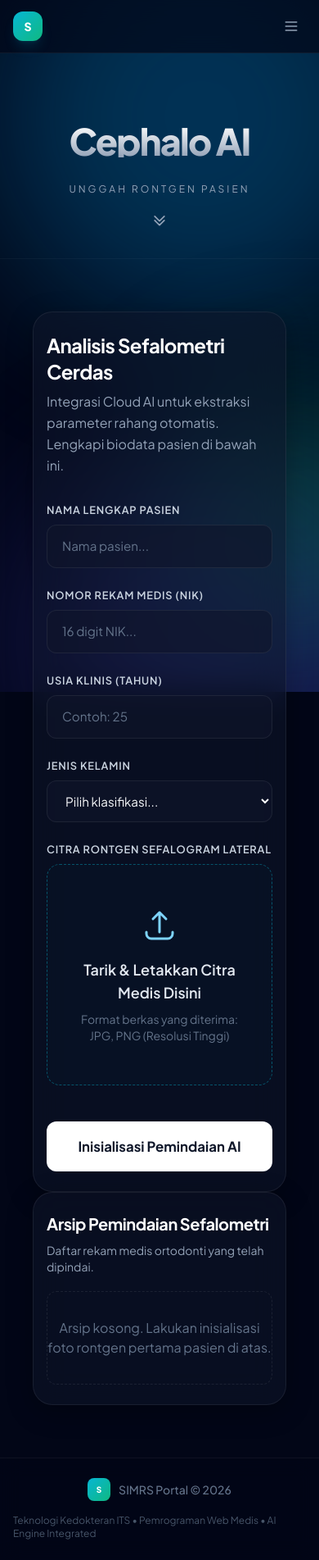
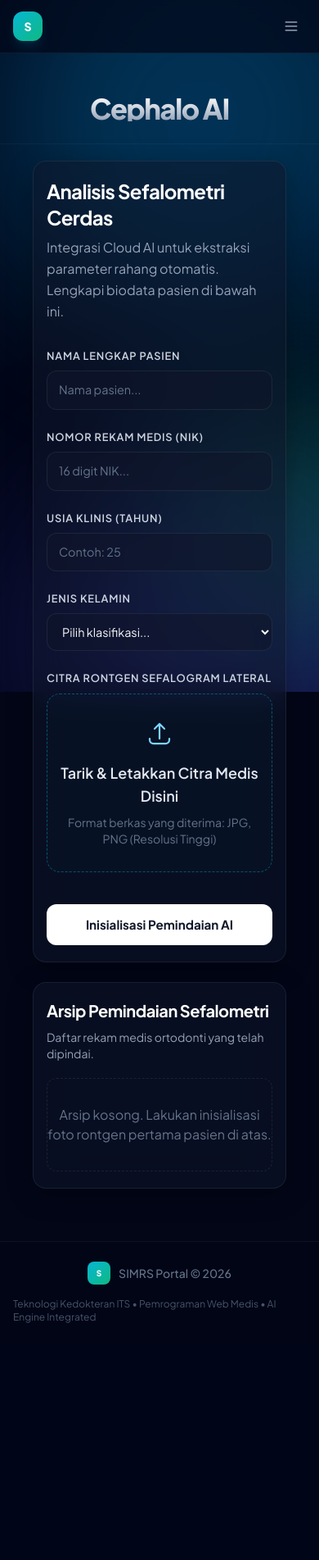
Before and after one commit to AlfaRezZ05/simrs-cephalo, a PHP site: page /predict/cephalo/index.php in a window 390 px wide. Shown: the whole page at 82% size. After the commit the page ends 1614 px from the top, so only its background shows below. Run offline with PHP 8.4, Linux system fonts and the light colour scheme; the visitor is signed in with stand-in values (Sample User, id 1); data that the repository does not hold is empty; some libraries are stand-ins or nearby versions.

Commit message:
style: optimize mobile responsive layouts, typography, and vertical paddings

```diff
--- a/cephalo/index.php
+++ b/cephalo/index.php
@@ -139,27 +139,57 @@ $pageTitle = 'Poli Gigi — Cephalo AI';
         }
         .ceph-hero {
             height: auto !important;
-            min-height: 250px !important;
-            padding: 80px 20px 30px 20px !important;
+            min-height: 160px !important;
+            padding: 40px 20px 10px 20px !important;
         }
         .ceph-title {
-            font-size: 2.8rem !important;
-            margin-bottom: 10px !important;
+            font-size: 2.5rem !important;
+            margin-bottom: 5px !important;
         }
         .ceph-scroll {
-            position: relative !important;
-            bottom: auto !important;
-            left: auto !important;
-            transform: none !important;
-            margin-top: 20px !important;
-            animation: none !important;
-            display: inline-flex !important;
+            display: none !important; /* Hide bouncing down scroll helper on mobile to save valuable vertical screen space */
         }
         .sim-liquid-layer, #blob-container-cephalo {
             display: none !important;
         }
         .ceph-card {
-            padding: 24px 16px !important;
+            padding: 24px 20px !important;
+            border-radius: var(--radius-lg) !important;
+            margin-bottom: 24px !important;
+        }
+        /* Tighten section padding */
+        #upload-section {
+            padding-top: 20px !important;
+            padding-bottom: 40px !important;
+        }
+    }
+
+    @media (max-width: 640px) {
+        .ceph-hero {
+            min-height: 110px !important;
+            padding: 30px 16px 0px 16px !important;
+        }
+        .ceph-title {
+            font-size: 2.15rem !important;
+        }
+        .ceph-card {
+            padding: 20px 16px !important;
+        }
+        .sim-input, .sim-select {
+            padding: 12px 14px !important;
+            font-size: 0.9rem !important;
+        }
+        .ceph-upload-area {
+            padding: 30px 16px !important;
+        }
+        .ceph-upload-area svg {
+            width: 36px !important;
+            height: 36px !important;
+        }
+        .ceph-btn-submit {
+            padding: 14px 18px !important;
+            font-size: 0.95rem !important;
+            margin-top: 15px !important;
         }
     }
 </style>
```
Also changed, not shown: cephalo/result.php (+10 -1 lines).
